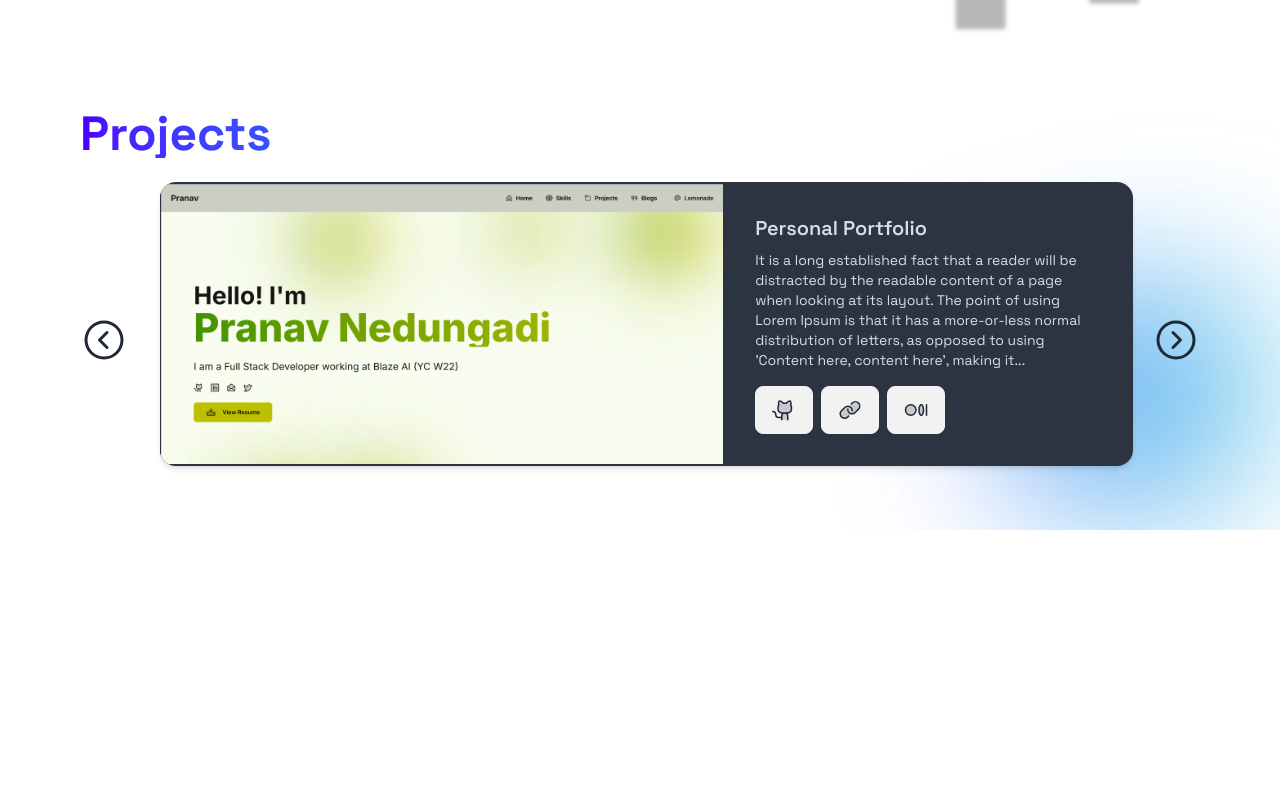
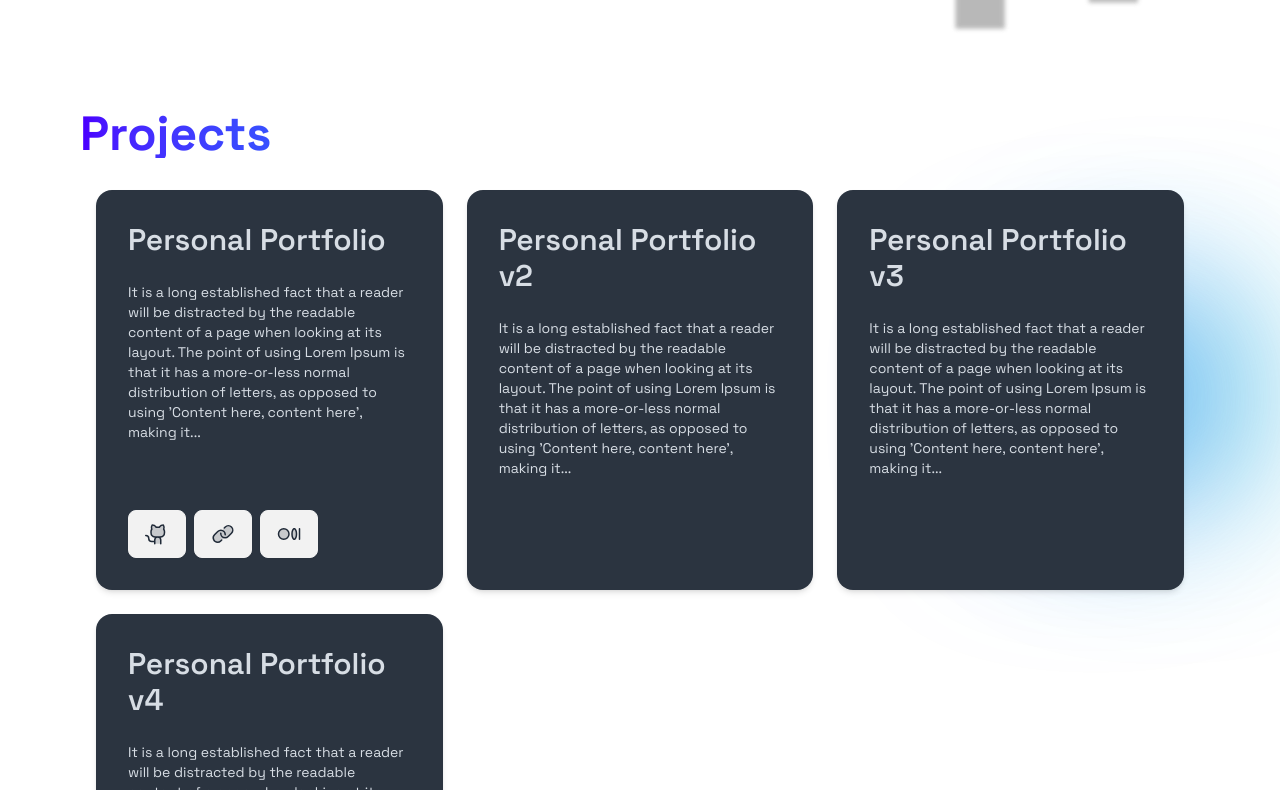
Before and after one commit to npv12/portfolio, a Next.js app: page / in a window 1280 px wide. Shown: the part 1310-2100 px from the top of the page. Before the commit the page ends 1840 px from the top, so only its background shows below. Built offline with nearby package versions, Linux system fonts and the light colour scheme; grey boxes are pictures that could not be loaded.

Commit message:
feat: finialise projects

```diff
--- a/src/parts/projects.tsx
+++ b/src/parts/projects.tsx
@@ -4,45 +4,21 @@ import projects from "@/data/projects";
 import { Project } from "@/types/projects";
 import { useEffect, useState } from "react";
 import {
-  PiCaretCircleLeft,
-  PiCaretCircleRight,
   PiGithubLogoDuotone,
   PiLinkDuotone,
   PiMediumLogoDuotone,
 } from "react-icons/pi";
 
 const ProjectCard = ({ project }: { project: Project }) => {
-  const [width, setWidth] = useState(0);
-  const [isMobile, setIsMobile] = useState(false);
-
-  useEffect(() => {
-    // 0.8 accounts for the side buttons and the margins
-    setWidth(window.innerWidth * 0.8);
-    setIsMobile(window.innerWidth < 1024);
-  }, []);
-
   return (
-    <div
-      className="card lg:card-side rounded-box bg-neutral shadow-md mx-4 mb-8 text-neutral-content"
-      style={{ zIndex: -1 }}
-    >
-      <figure>
-        <img
-          src={`/projects-images/${project.image}`}
-          alt="car!"
-          style={{ width: isMobile ? width * 0.6 : width * 0.55 }}
-        />
-      </figure>
-      <div
-        className="card-body"
-        style={{ width: isMobile ? width * 0.6 : width * 0.4 }}
-      >
-        <h2 className="card-title">{project.title}</h2>
-        <p className="text-sm">
+    <div className="card bg-neutral shadow-md text-neutral-content h-[400px] z-[-1]">
+      <div className="card-body">
+        <h2 className="card-title text-xl md:text-2xl lg:text-3xl">{project.title}</h2>
+        <p className="text-sm mt-4">
           {project.description.split(" ").slice(0, 50).join(" ")}
           ...
         </p>
-        <div className="flex flex-wrap gap-2 mt-2">
+        <div className="flex flex-wrap gap-2 mt-6">
           {project.githubLink && (
             <div
               className="btn"
@@ -75,92 +51,52 @@ const ProjectCard = ({ project }: { project: Project }) => {
 
 const Projects = () => {
   const [projectsList, setProjectsList] = useState<Project[]>([]);
-  const [currentIndex, setCurrentIndex] = useState(0);
+  const [currentPage, setCurrentPage] = useState(0);
   const gradients = useGradientArtifacts({
     maxGradients: 10,
     heightMultiplier: 3,
   });
 
-  const [isMobile, setIsMobile] = useState(false);
-
-  useEffect(() => {
-    setIsMobile(window.innerWidth < 1024);
-  }, []);
+  const projectsPerPage = 6;
+  const totalPages = Math.ceil(projectsList.length / projectsPerPage);
 
   useEffect(() => {
     setProjectsList(projects);
   }, []);
 
-  useEffect(() => {
-    const element = document.getElementById(`slide${currentIndex + 1}`);
-    if (element) {
-      element.scrollIntoView({ behavior: "smooth" });
-    }
-  }, [currentIndex]);
-
-  const handleNext = () => {
-    if (currentIndex < projectsList.length - 1) {
-      setCurrentIndex(currentIndex + 1);
-    } else {
-      setCurrentIndex(0);
-    }
-  };
-
-  const handlePrevious = () => {
-    if (currentIndex > 0) {
-      setCurrentIndex(currentIndex - 1);
-    } else {
-      setCurrentIndex(projectsList.length - 1);
-    }
+  const getCurrentPageProjects = () => {
+    const start = currentPage * projectsPerPage;
+    return projectsList.slice(start, start + projectsPerPage);
   };
 
   return (
     <div id="projects" className="my-8">
       <Title title="Projects" />
       {gradients}
-      {!isMobile ? (
-        <div className="flex flex-row items-center justify-center space-x-4 mt-4">
-          <div className="btn-outline btn-circle" onClick={handlePrevious}>
-            <PiCaretCircleLeft size={48} />
-          </div>
-          <div className="carousel carousel-end rounded-box">
-            {projectsList.map((project, index) => (
-              <div
-                id={`slide${index + 1}`}
-                key={project.title}
-                className="carousel-item"
+      <div className="container mx-auto px-4 mt-8">
+        <div className="grid grid-cols-1 md:grid-cols-3 gap-6 mb-6">
+          {getCurrentPageProjects().map((project) => (
+            <div key={project.title}>
+              <ProjectCard project={project} />
+            </div>
+          ))}
+        </div>
+        {totalPages > 1 && (
+          <div className="flex justify-center gap-2">
+            {Array.from({ length: totalPages }, (_, i) => (
+              <button
+                key={i}
+                onClick={() => setCurrentPage(i)}
+                className={`btn btn-circle ${
+                  currentPage === i ? "btn-primary" : "btn-outline"
+                }`}
               >
-                <ProjectCard project={project} />
-              </div>
+                {i + 1}
+              </button>
             ))}
           </div>
-          <div className="btn-outline btn-circle" onClick={handleNext}>
-            <PiCaretCircleRight size={48} />
-          </div>
-        </div>
-      ) : (
-        <div className="flex flex-col">
-          <div className="carousel carousel-end rounded-box">
-            {projectsList.map((project, index) => (
-              <div
-                id={`slide${index + 1}`}
-                key={project.title}
-                className="carousel-item"
-              >
-                <ProjectCard project={project} />
-              </div>
-            ))}
-          </div>
-          <div className="flex flex-row items-center justify-center space-x-4 mt-4">
-            <div className="btn-outline btn-circle" onClick={handlePrevious}>
-              <PiCaretCircleLeft size={48} />
-            </div>
-            <div className="btn-outline btn-circle" onClick={handleNext}>
-              <PiCaretCircleRight size={48} />
-            </div>
-          </div>
-        </div>
-      )}
+        )}
+      </div>
     </div>
   );
 };
```
Also changed, not shown: public/projects-images/portfolio.png (deleted).
